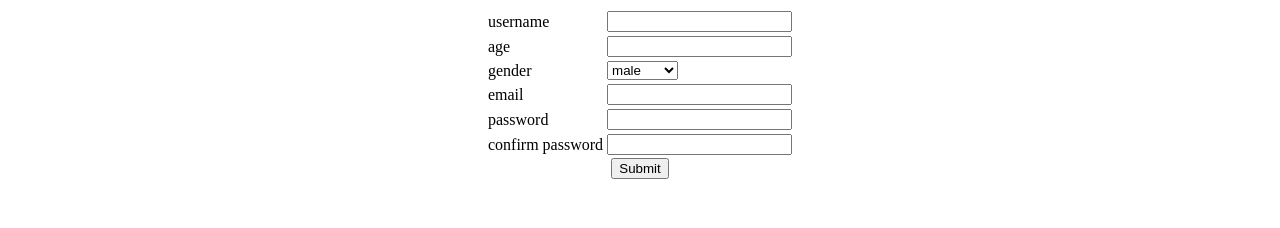
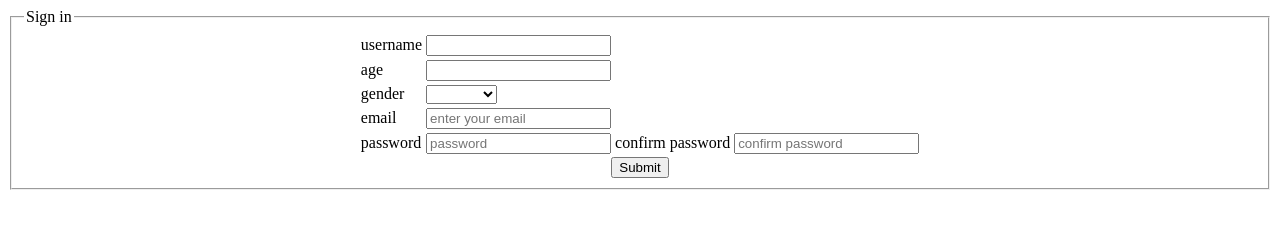
Before and after one commit to duyanhDaai/duyanhDaai.github.io, a plain HTML site: page week 2/form.html in a window 1280 px wide. Drawn offline with Linux system fonts and the light colour scheme.

Commit message:
Update form.html

```diff
--- a/week 2/form.html
+++ b/week 2/form.html
@@ -4,6 +4,9 @@
 </head>
 <body>
     <form action="">
+
+        <fieldset>
+            <legend>Sign in</legend>
         <center><table></center>
      <tr>
          <td><label for="username">username</label></td>
@@ -11,11 +14,12 @@
     </tr>
     <tr>
     <td><label for="age">age</label></td>
-    <td><input type="number" id="age" name="age"></td>
+    <td><input type="number" id="age" name="age" required></td>
     </tr>
     <tr>
         <td><label for="gender">gender</label></td>
-        <td><select name="gender" id="gender">
+        <td><select name="gender" id="gender" required>
+            <option value="" ></option>
             <option value="male">male</option>
             <option value="female">female</option>
             <option value="gay">gay</option>
@@ -27,20 +31,20 @@
     </tr>
     <tr>
         <td><label for="email">email</label></td>
-        <td><input type="email" id="email" name="email"></td>
+        <td><input type="email" placeholder="enter your email" id="email" name="email" required></td>
     </tr>
     <tr>
         <td><label for="password">password</label></td>
-        <td><input type="password" id="password" name="password"></td>
-    </tr>
-    <tr>
+        <td><input type="password" placeholder="password" id="password" name="password" required></td>
         <td><label for="confirm password">confirm password</label></td>
-        <td><input type="password" id="confirm password" name="confirm password"></td>
+        <td><input type="password" placeholder="confirm password" id="confirm_password" name="confirm password" required></td>
     </tr>
 
 </table>
 <input type="submit">
+
     </form>
+</fieldset>
 </body>
 
 </html>
```
